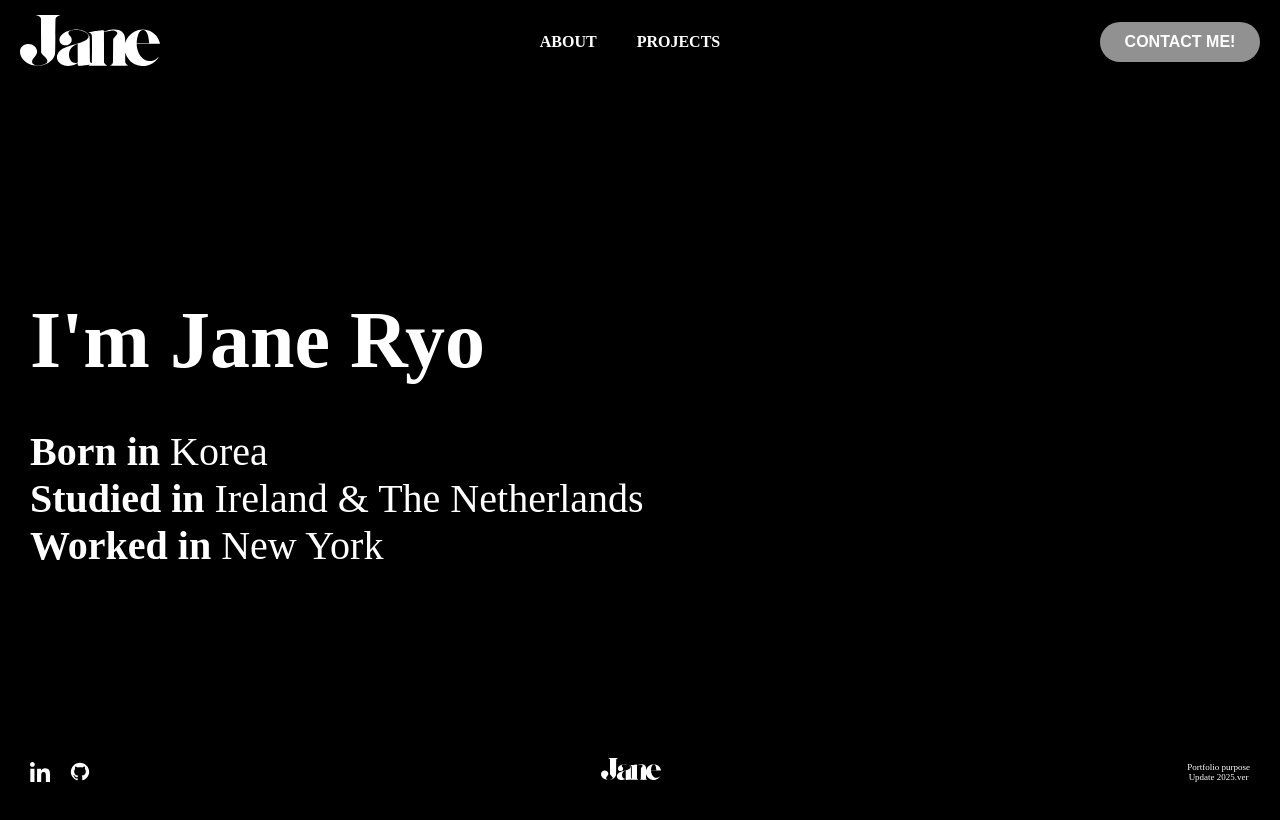
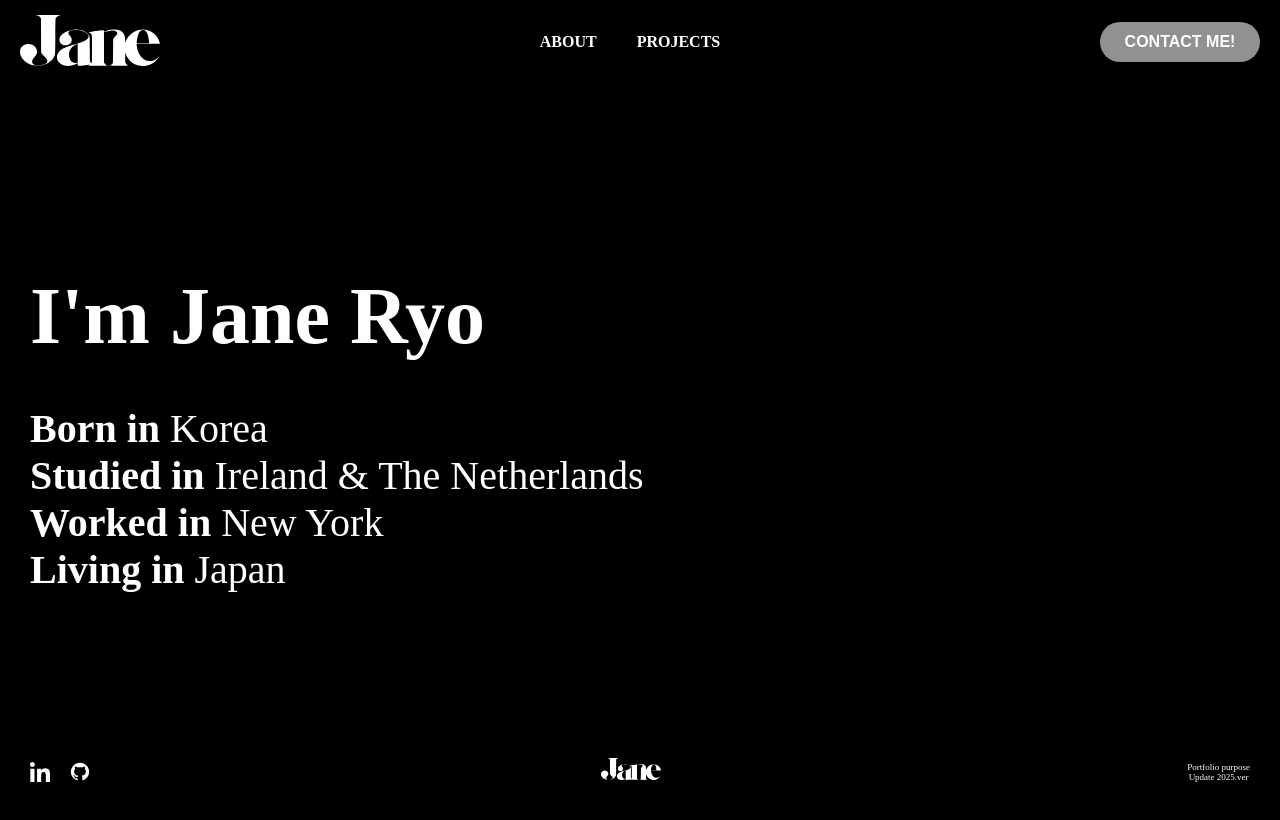
Before and after one commit to dev-jane99/portfolio_front, a React (Create React App) app: page / in a window 1280 px wide. Shown: the top 820 px of the page. Built offline with nearby package versions, Linux system fonts and the light colour scheme.

Commit message:
edit about again

```diff
--- a/src/pages/about/About.jsx
+++ b/src/pages/about/About.jsx
@@ -20,6 +20,7 @@ const About = () => {
           <span><strong>Born in</strong> Korea</span>
           <span><strong>Studied in</strong> Ireland & The Netherlands</span>
           <span><strong>Worked in</strong> New York</span>
+          <span><strong>Living in</strong> Japan</span>
         </S.IntroContainer>
 
         <S.ContentContainer>
```
